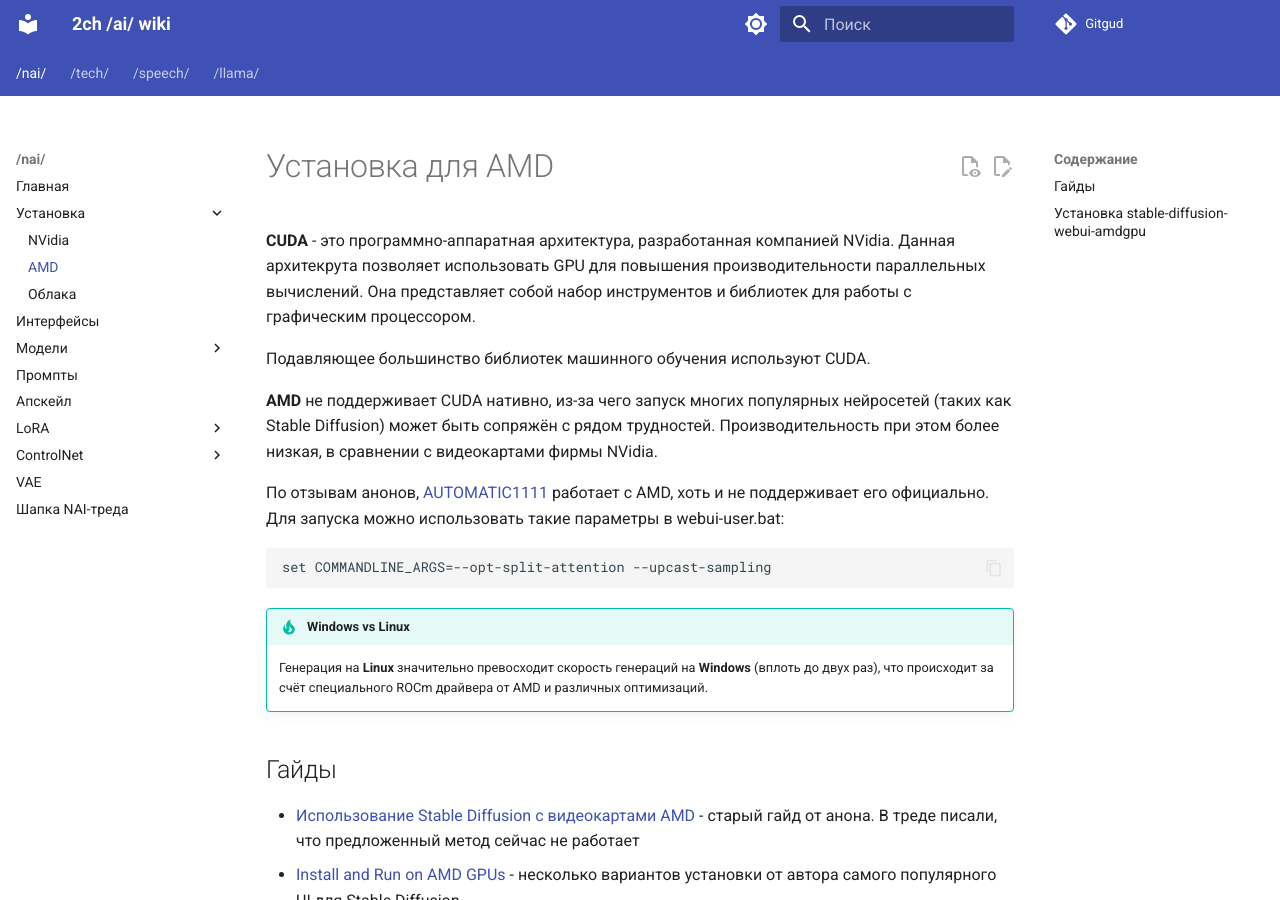
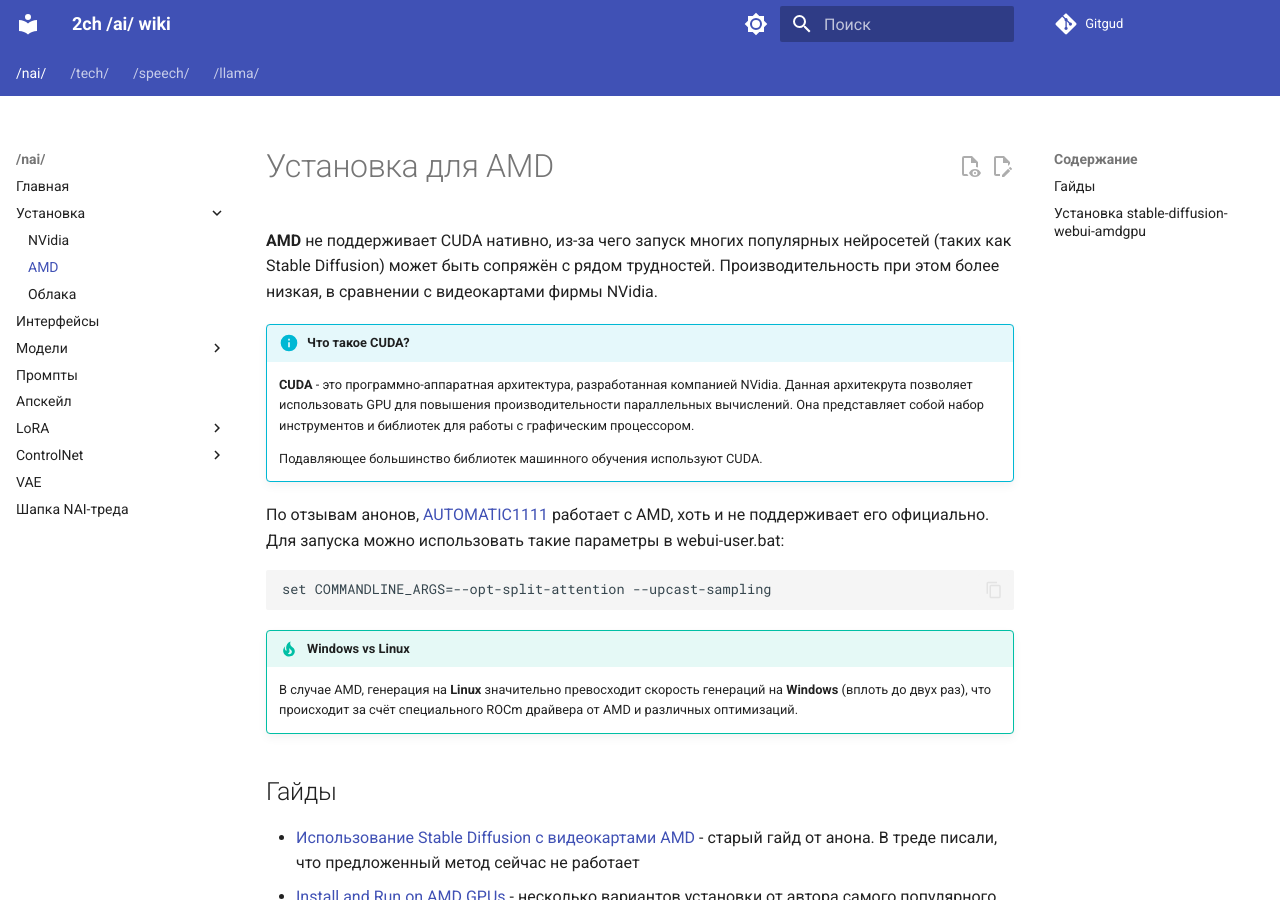
Before and after one commit to 2ch-ai/wiki, an MkDocs documentation site: the page built from docs/nai/install/amd.md, in a window 1280 px wide and 900 px high. Built offline with MkDocs 1.6.1 and Material for MkDocs 9.7.7, drawn with Linux system fonts in a browser that asks for light colours.

Commit message:
added info about system requirements and censorship for nai; small reformatting for amd

````diff
--- a/docs/nai/install/amd.md
+++ b/docs/nai/install/amd.md
@@ -3,21 +3,21 @@ title: Установка для AMD
 ---
 
 # Установка для AMD
+**AMD** не поддерживает CUDA нативно, из-за чего запуск многих популярных нейросетей (таких как Stable Diffusion) может быть сопряжён с рядом трудностей. Производительность при этом более низкая, в сравнении с видеокартами фирмы NVidia.
 
-**CUDA** - это программно-аппаратная архитектура, разработанная компанией NVidia. Данная архитекрута позволяет использовать GPU для повышения производительности параллельных вычислений. Она представляет собой набор инструментов и библиотек для работы с графическим процессором.
+!!! info "Что такое CUDA?"
+    **CUDA** - это программно-аппаратная архитектура, разработанная компанией NVidia. Данная архитекрута позволяет использовать GPU для повышения производительности параллельных вычислений. Она представляет собой набор инструментов и библиотек для работы с графическим процессором.
 
-Подавляющее большинство библиотек машинного обучения используют CUDA.
-
-**AMD** не поддерживает CUDA нативно, из-за чего запуск многих популярных нейросетей (таких как Stable Diffusion) может быть сопряжён с рядом трудностей. Производительность при этом более низкая, в сравнении с видеокартами фирмы NVidia.
+    Подавляющее большинство библиотек машинного обучения используют CUDA.
 
 По отзывам анонов, [AUTOMATIC1111](https://github.com/AUTOMATIC1111/stable-diffusion-webui) работает с AMD, хоть и не поддерживает его официально. Для запуска можно использовать такие параметры в webui-user.bat:
 ```
 set COMMANDLINE_ARGS=--opt-split-attention --upcast-sampling
 ```
 
+!!! tip "Windows vs Linux"
+    В случае AMD, генерация на **Linux** значительно превосходит скорость генераций на **Windows** (вплоть до двух раз), что происходит за счёт специального ROCm драйвера от AMD и различных оптимизаций.
 
-!!! tip "Windows vs Linux"
-    Генерация на **Linux** значительно превосходит скорость генераций на **Windows** (вплоть до двух раз), что происходит за счёт специального ROCm драйвера от AMD и различных оптимизаций.
 
 ## Гайды
 * [Использование Stable Diffusion с видеокартами AMD](https://rentry.co/SD-amd-gpu) - старый гайд от анона. В треде писали, что предложенный метод сейчас не работает
````
Also changed, not shown: docs/nai/index.md (+36 -1 lines).
